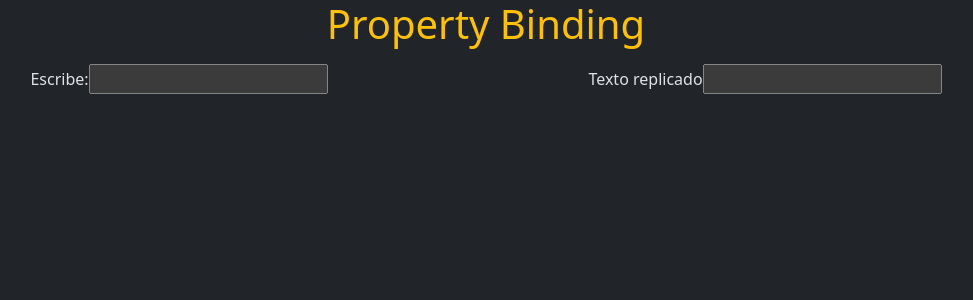
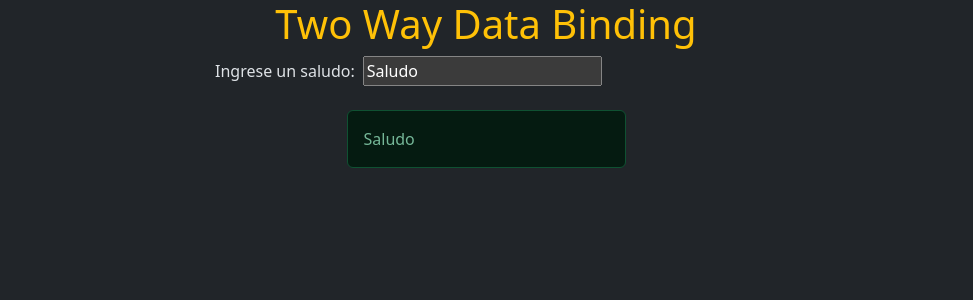
Before and after one commit to MAOIRO17/CursoAngular, an Angular app in the folder AppAngular/: page / in a window 1280 px wide. Shown: the top 300 px of the page, without its empty margins (154-1127 px from the left). Built offline with nearby package versions, Linux system fonts and the light colour scheme.

Commit message:
Ejercicio de Two Way Binding en Angular

```diff
--- a/AppAngular/src/app/app.html
+++ b/AppAngular/src/app/app.html
@@ -1,4 +1,4 @@
 <div class="container">
   <h1 class="text-center text-warning">{{ title() }}</h1>
-  <app-replicador/>
+  <app-saludar/>
 </div>
--- a/AppAngular/src/app/app.ts
+++ b/AppAngular/src/app/app.ts
@@ -6,13 +6,14 @@ import { Padre } from './padre/padre';
 import { Hijo } from "./hijo/hijo";
 import { MostrarMensaje } from './mostrar-mensaje/mostrar-mensaje';
 import { Replicador } from './replicador/replicador';
+import { Saludar } from "./saludar/saludar";
 
 @Component({
   selector: 'app-root',
   templateUrl: './app.html',
   styleUrl: './app.css',
-  imports: [NuevoComponente, ComponenteEnLinea, Interpolacion, Padre, Hijo,MostrarMensaje,Replicador]
+  imports: [NuevoComponente, ComponenteEnLinea, Interpolacion, Padre, Hijo, MostrarMensaje, Replicador, Saludar]
 })
 export class App {
-  title = signal('Property Binding');
+  title = signal('Two Way Data Binding');
 }
--- /dev/null
+++ b/AppAngular/src/app/saludar/saludar.html
@@ -0,0 +1,16 @@
+<div class="d-flex justify-content-center">
+  <div class="w-50">
+    <div class="mb-3">
+      <label for="inputTexto" class="mx-2">Ingrese un saludo:</label>
+      <input
+        type="text"
+        id="inputTexto"
+        [(ngModel)]="saludo"
+        autocomplete="off"
+      />
+    </div>
+    <div class="mb-3">
+      <div class="alert alert-success mt-4 mx-auto w-50">{{ saludo }}</div>
+    </div>
+  </div>
+</div>
--- /dev/null
+++ b/AppAngular/src/app/saludar/saludar.ts
@@ -0,0 +1,12 @@
+import { Component } from '@angular/core';
+import { FormsModule } from '@angular/forms';
+
+@Component({
+  selector: 'app-saludar',
+  imports: [FormsModule],
+  templateUrl: './saludar.html',
+  styleUrl: './saludar.css'
+})
+export class Saludar {
+  saludo = 'Saludo';
+}
```
Also changed, not shown: AppAngular/src/app/saludar/saludar.css (added).
